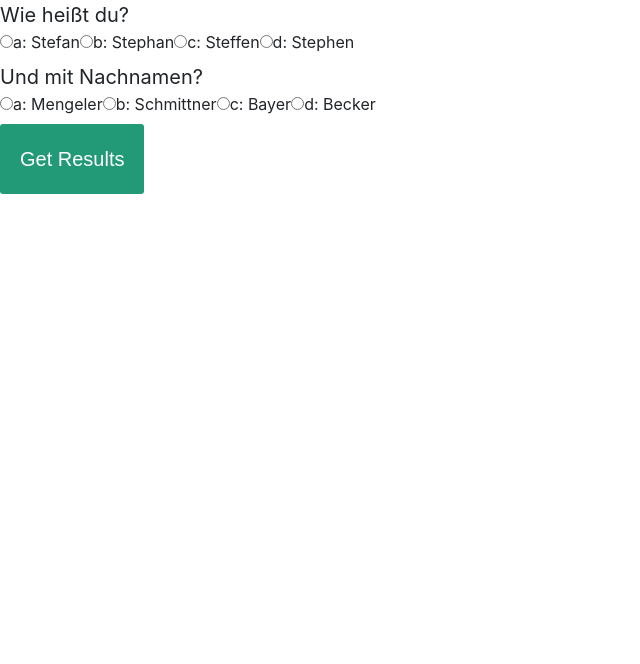
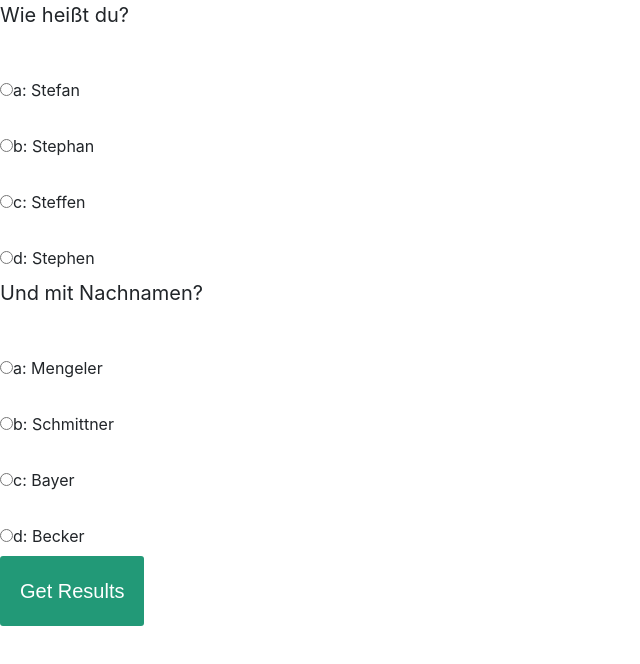
Before and after one commit to mELo89/Multimedia, a plain HTML site: page quiz.html in a window 1280 px wide. Shown: the whole page, without its empty margins (0-640 px from the left). Drawn offline with nearby package versions, Linux system fonts and the light colour scheme; files that its build step writes are made by us from their sources.

Commit message:
changed style for vertical answers

```diff
--- a/quiz.html
+++ b/quiz.html
@@ -10,8 +10,8 @@
   <!-- Bootstrap -->
   <link href="css/bootstrap.min.css" rel="stylesheet">
   <link href="css/quiz_style.css" rel="stylesheet">
-<script type="text/javascript">var myQuestions = [
-    {
+  <script type="text/javascript">
+    var myQuestions = [{
         question: "Wie heißt du?",
         answers: {
           a: 'Stefan',
@@ -40,36 +40,39 @@ var numCorrect = null;
     var finalResult;
 
 
-function generateQuiz(questions, quizContainer, resultsContainer, submitButton){
+    function generateQuiz(questions, quizContainer, resultsContainer, submitButton) {
 
-	function showQuestions(questions, quizContainer){
+      function showQuestions(questions, quizContainer) {
         // we'll need a place to store the output and the answer choices
         var output = [];
         var answers;
 
         // for each question...
-		for(var i=0; i<questions.length; i++){
+        for (var i = 0; i < questions.length; i++) {
 
           // first reset the list of answers
           answers = [];
 
           // for each available answer...
-			for(letter in questions[i].answers){
+          for (letter in questions[i].answers) {
 
             // ...add an html radio button
             answers.push(
-					'<label>'
-						+ '<input type="radio" name="question'+i+'" value="'+letter+'">'
-						+ letter + ': '
-						+ questions[i].answers[letter]
-					+ '</label>'
+              '<br>' +
+              '</br>' +
+              '<label>' +
+              '<input type="radio" name="question' + i + '" value="' + letter + '">' +
+              letter + ': ' +
+              questions[i].answers[letter] +
+
+              '</label>'
             );
           }
 
           // add this question and its answers to the output
           output.push(
-				'<div class="question">' + questions[i].question + '</div>'
-				+ '<div class="answers">' + answers.join('') + '</div>'
+            '<div class="question">' + questions[i].question + '</div>' +
+            '<div class="answers">' + answers.join('') + '</br>' +'</div>'
           );
         }
 
@@ -78,7 +81,7 @@ function generateQuiz(questions, quizContainer, resultsContainer, submitButton){
       }
 
 
-	function showResults(questions, quizContainer, resultsContainer){
+      function showResults(questions, quizContainer, resultsContainer) {
 
         // gather answer containers from our quiz
         var answerContainers = quizContainer.querySelectorAll('.answers');
@@ -88,13 +91,13 @@ function generateQuiz(questions, quizContainer, resultsContainer, submitButton){
         //var numCorrect = 0;
 
         // for each question...
-		for(var i=0; i<questions.length; i++){
+        for (var i = 0; i < questions.length; i++) {
 
           // find selected answer
-			userAnswer = (answerContainers[i].querySelector('input[name=question'+i+']:checked')||{}).value;
+          userAnswer = (answerContainers[i].querySelector('input[name=question' + i + ']:checked') || {}).value;
 
           // if answer is correct
-			if(userAnswer===questions[i].correctAnswer){
+          if (userAnswer === questions[i].correctAnswer) {
             // add to the number of correct answers
             numCorrect++;
 
@@ -102,7 +105,7 @@ function generateQuiz(questions, quizContainer, resultsContainer, submitButton){
             answerContainers[i].style.color = 'lightgreen';
           }
           // if answer is wrong or blank
-			else{
+          else {
             // color the answers red
             answerContainers[i].style.color = 'red';
           }
@@ -118,17 +121,18 @@ function generateQuiz(questions, quizContainer, resultsContainer, submitButton){
       showQuestions(questions, quizContainer);
 
       // on submit, show results
-	submitButton.onclick = function(){
+      submitButton.onclick = function() {
         showResults(questions, quizContainer, resultsContainer);
       }
 
     }
-
   </script>
 </head>
 
 <body>
+  <div id='parent'>
     <div id='quiz'></div>
+  </div>
   <button id='submit'>Get Results</button>
   <div id='results'></div>
   <script>
```
Lines whose indentation alone changed are shown as unchanged.
